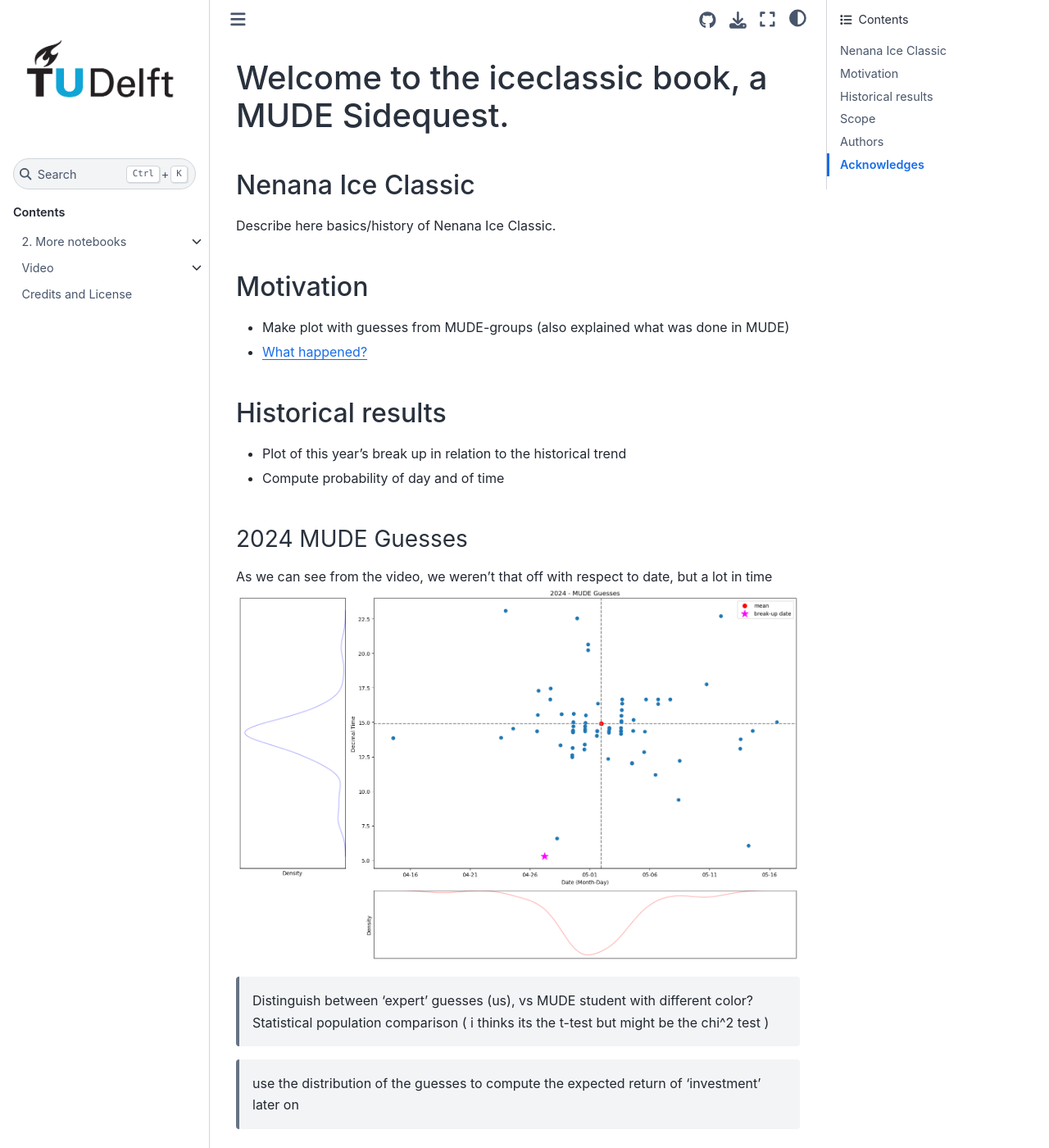
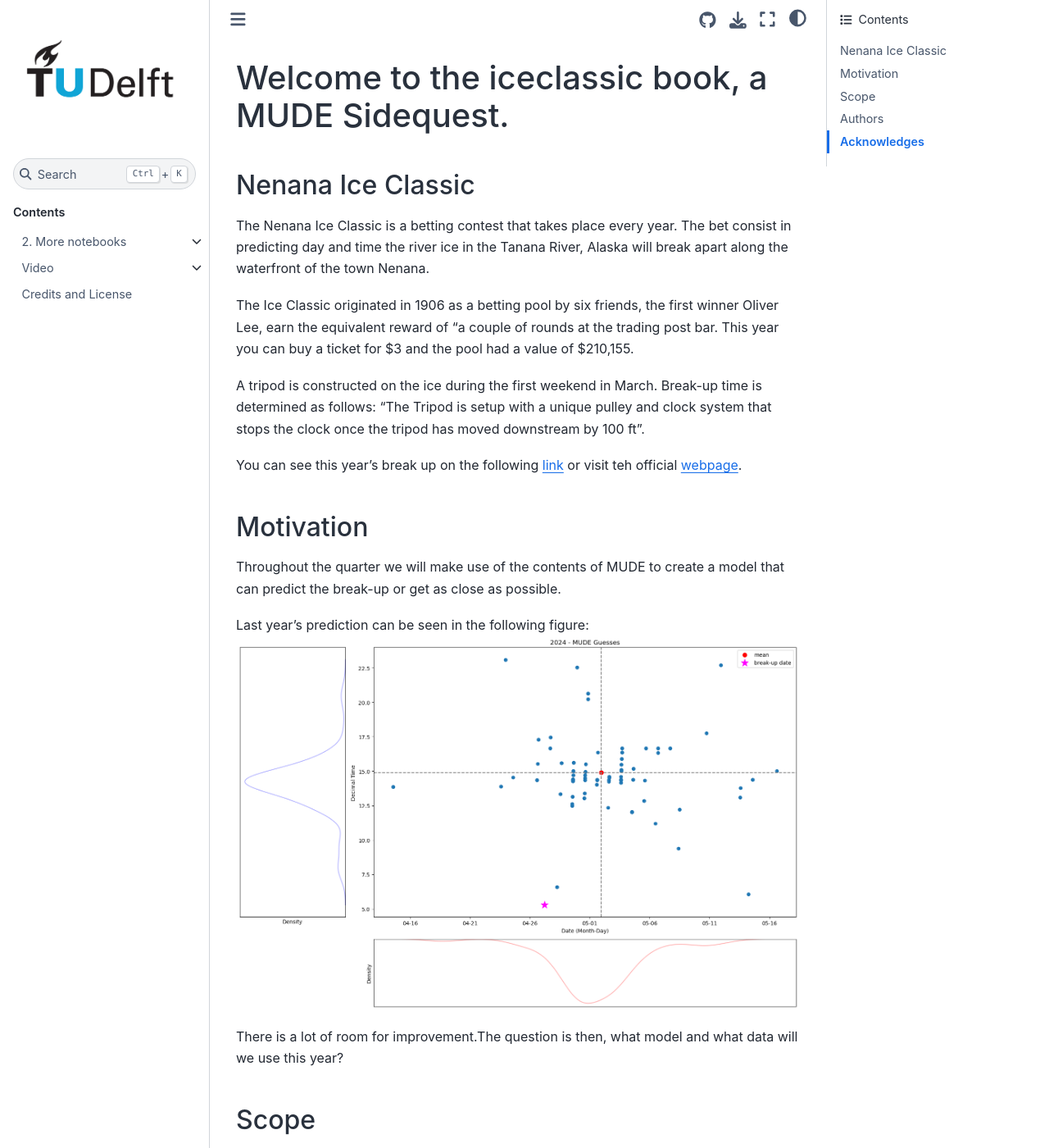
Before and after one commit to iceclassic/mude, a Jupyter Book: the page built from book/intro.md, in a window 1280 px wide and 1400 px high. Shown: the whole window at 82% size. Built offline with Jupyter Book 1.0.4 settings and Sphinx 7.4.7 and the Sphinx Book theme 1.1.4, drawn with Linux system fonts in a browser that asks for light colours; pages that are not in the unit, such as notebooks, are missing from menus; comment, search, counter and statistics services are not loaded; some of the changed text lies outside the part shown.

```diff
--- a/book/_toc.yml
+++ b/book/_toc.yml
@@ -4,6 +4,7 @@
 parts:
   - caption: Contents
     chapters:
+    - file: Part_1/Model.ipynb
     - file: Part_1/Data.ipynb
 
     - file: Part_2/Part2.md
--- a/book/intro.md
+++ b/book/intro.md
@@ -3,27 +3,24 @@
 # Welcome to the iceclassic book, a MUDE Sidequest.
 
 ## Nenana Ice Classic
-Describe here basics/history of Nenana Ice Classic.
+The Nenana Ice Classic is a betting contest that takes place every year. The bet consist in predicting   day and time the river ice in the Tanana River, Alaska will
+break apart along the waterfront of the town Nenana.
+
+The Ice Classic originated in 1906 as a betting pool by six friends, the first winner Oliver Lee,  earn the  equivalent reward of "a couple of rounds at the trading post bar. This year you can buy a ticket for \$3 and the pool had a value of \$210,155.
+
+A tripod is constructed on the ice during the first weekend in March. Break-up time is
+determined as follows: "The Tripod is setup with a unique pulley and clock system that stops
+the clock once the tripod has moved downstream by 100 ft".
+
+You can see this year's break up on the following [link](https://youtu.be/hNCz1C4fkqo?list=PLo0kgRXad08K-7DV00t4WNzKaaHovr2wi&t=208) or visit teh official [webpage](https://www.nenanaakiceclassic.com/).
 
 ##  Motivation
+Throughout the quarter we will make use of the contents of MUDE to create a model that can  predict the break-up or get as close as possible.
 
-- Make plot with guesses from MUDE-groups (also explained what was done in MUDE)
-- [What happened?](https://youtu.be/hNCz1C4fkqo?list=PLo0kgRXad08K-7DV00t4WNzKaaHovr2wi&t=208)
+ Last year's prediction can be seen in the following figure:
+ ![](../figures/Part1/2024_guesses_with_breakup.png)
 
-## Historical results
-
-- Plot of this year's break up in relation to the historical trend
-- Compute probability of day and of time
-
-
-### 2024 MUDE Guesses
- As we can see from the video, we weren't that off with respect to date, but a lot in time
-![alt text](../figures/Part1/2024_guesses_with_breakup.png)
-
-> Distinguish between 'expert' guesses (us), vs MUDE student with different color? Statistical population comparison  ( i thinks its the t-test but might be the chi^2 test )
-
-> use the distribution of the guesses to compute the expected return of 'investment' later on
-
+There is a lot of room for improvement.The question is then, what model and what data will we use this year?
 
 ## Scope
 Describe here the scope/objective of the book
--- a/requirements.txt
+++ b/requirements.txt
@@ -1,5 +1,9 @@
 # first list the packages you wish to download from PyPI
 teachbooks # depends on jupyter-book
+seaborn
+geopandas
+plotly
+
 # numpy
 
 # docutils version for reference page formatting
```
Also changed, not shown: book/Part_1/Model.ipynb (added), 4 other files.
